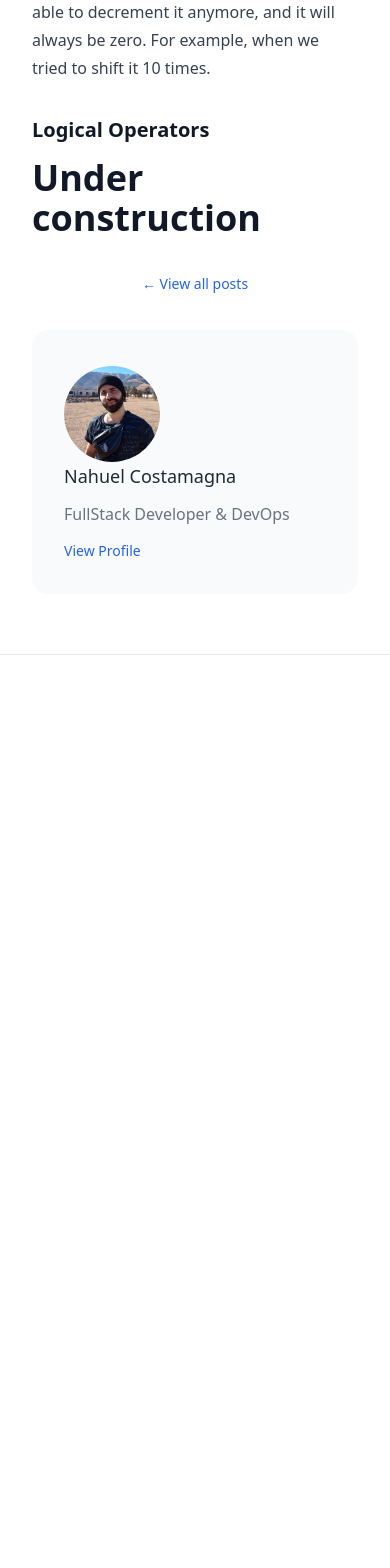
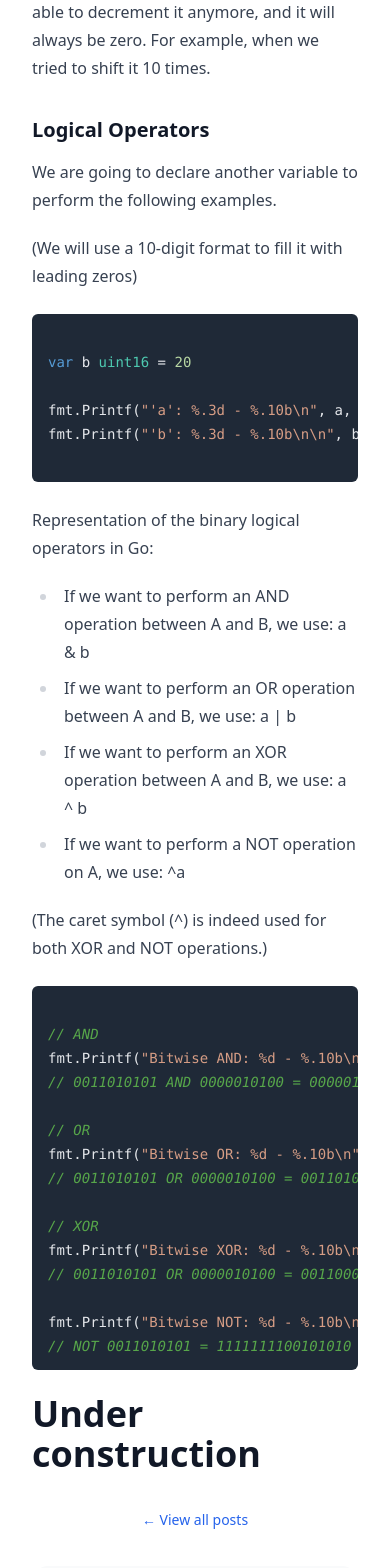
Before and after one commit to beeblogit/app_next_front, a Next.js app: page /post/1 in a window 390 px wide. Shown: the part 4822-6390 px from the top of the page. Before the commit the page ends 5517 px from the top, so only its background shows below. Built offline with nearby package versions, Linux system fonts and the light colour scheme.

Commit message:
fix responsive in author page

```diff
--- a/app/author/1/default.js
+++ b/app/author/1/default.js
@@ -38,7 +38,7 @@ export default function Post(props) {
                   <b>Machine Learning</b>.<br />I am passionate about sharing my
                   knowledge with others.
                 </div>
-                <div className="mt-3 grid grid-cols-12 gap-12 md:grid-cols-12 md:gap-12">
+                <div className="mt-3 grid grid-cols-6 gap-6 md:grid-cols-12 md:gap-12">
                   <Link href="https://github.com/ncostamagna">
                     <button
                       type="button"
--- a/app/post/1/default.js
+++ b/app/post/1/default.js
@@ -61,6 +61,36 @@ fmt.Printf("Number %d in binary is %b\\n", a >> 10, a >> 10)
 fmt.Printf("Number %d in binary is %b\\n", a >> 5, a >> 5)
 // 11010101 >> 10  = 110 (We shift 5 times)
   `,
+    { language: "go" }
+  ).value;
+
+  const code004 = hljs.highlight(
+    `
+var b uint16 = 20
+
+fmt.Printf("'a': %.3d - %.10b\\n", a, a) // a = 0011010101
+fmt.Printf("'b': %.3d - %.10b\\n\\n", b, b) // b = 0000010100
+  `,
+    { language: "go" }
+  ).value;
+
+  const code005 = hljs.highlight(
+    `
+// AND
+fmt.Printf("Bitwise AND: %d - %.10b\\n", a & b, a & b)
+// 0011010101 AND 0000010100 = 0000010100
+
+// OR
+fmt.Printf("Bitwise OR: %d - %.10b\\n", a | b, a | b)
+// 0011010101 OR 0000010100 = 0011010101
+
+// XOR
+fmt.Printf("Bitwise XOR: %d - %.10b\\n", a ^ b, a ^ b)
+// 0011010101 OR 0000010100 = 0011000001
+
+fmt.Printf("Bitwise NOT: %d - %.10b\\n", ^a, ^a)
+// NOT 0011010101 = 1111111100101010
+`,
     { language: "go" }
   ).value;
   return (
@@ -317,6 +347,38 @@ fmt.Printf("Number %d in binary is %b\\n", a >> 5, a >> 5)
               to shift it 10 times.
             </p>
             <h3>Logical Operators</h3>
+            <p>
+              We are going to declare another variable to perform the following
+              examples.
+            </p>
+
+            <p>(We will use a 10-digit format to fill it with leading zeros)</p>
+            <pre>
+              <code dangerouslySetInnerHTML={{ __html: code004 }} />
+            </pre>
+            <p>Representation of the binary logical operators in Go:</p>
+            <ul>
+              <li>
+                If we want to perform an AND operation between A and B, we use:
+                a & b
+              </li>
+              <li>
+                If we want to perform an OR operation between A and B, we use: a
+                | b
+              </li>
+              <li>
+                If we want to perform an XOR operation between A and B, we use:
+                a ^ b
+              </li>
+              <li>If we want to perform a NOT operation on A, we use: ^a</li>
+            </ul>
+            <p>
+              (The caret symbol (^) is indeed used for both XOR and NOT
+              operations.)
+            </p>
+            <pre>
+              <code dangerouslySetInnerHTML={{ __html: code005 }} />
+            </pre>
             <h1>Under construction</h1>
           </div>
           <div className="mb-7 mt-7 flex justify-center">
```
